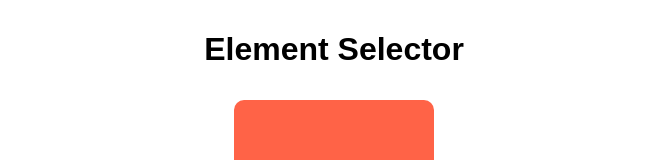
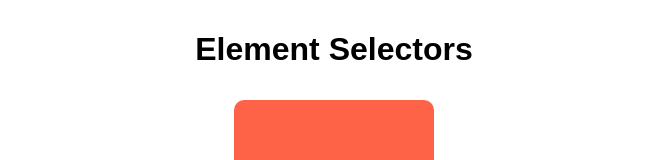
Before and after one commit to Navnish09/element-selector, a React (Create React App) app: page / in a window 1280 px wide. Shown: the top 160 px of the page, without its empty margins (306-972 px from the left). Built offline with nearby package versions, Linux system fonts and the light colour scheme.

Commit message:
Initial commit

```diff
--- a/src/App.js
+++ b/src/App.js
@@ -18,7 +18,7 @@ export default function App() {
       >
         <div className="App">
           <div style={{ padding: "10px" }}>
-            <h1>Element Selector</h1>
+            <h1>Element Selectors</h1>
           </div>
 
           <div className="card">Card</div>
```
Also changed, not shown: 2 other files (tests, documents, lock files or other folders).
